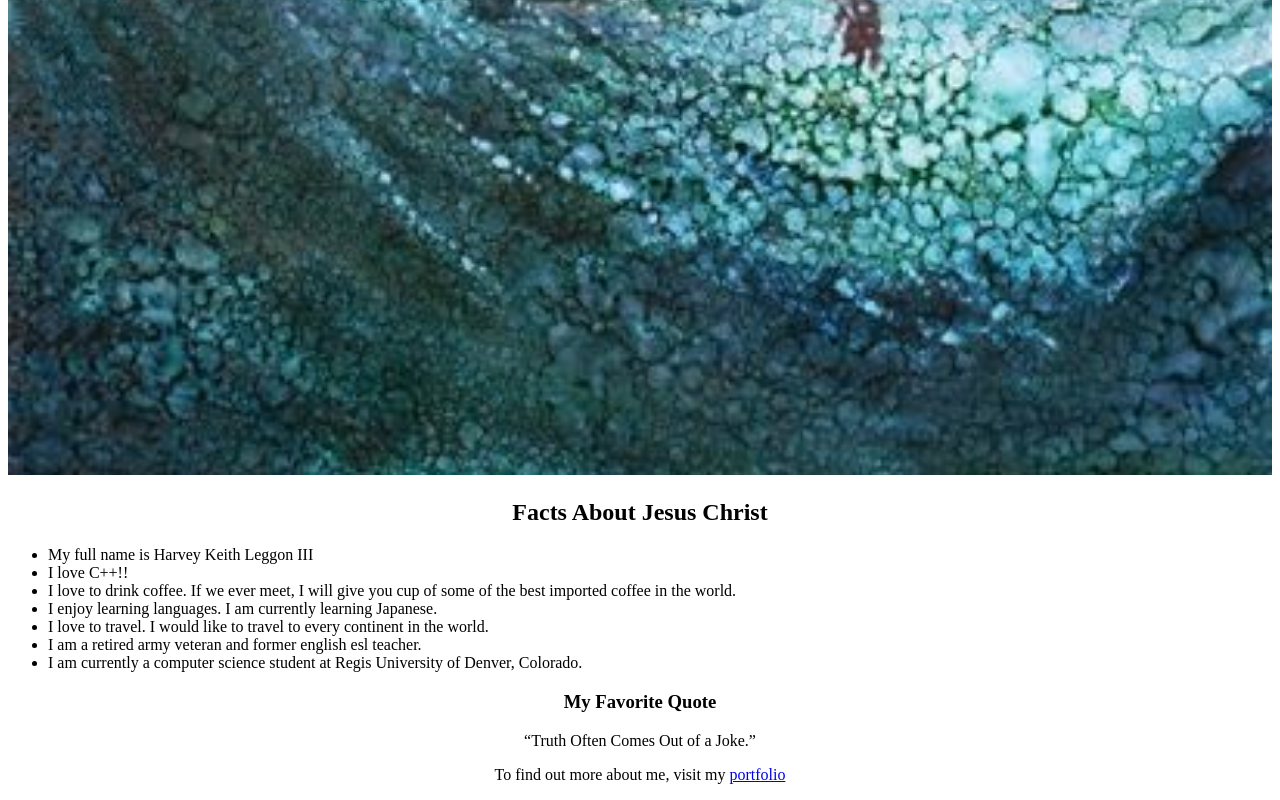
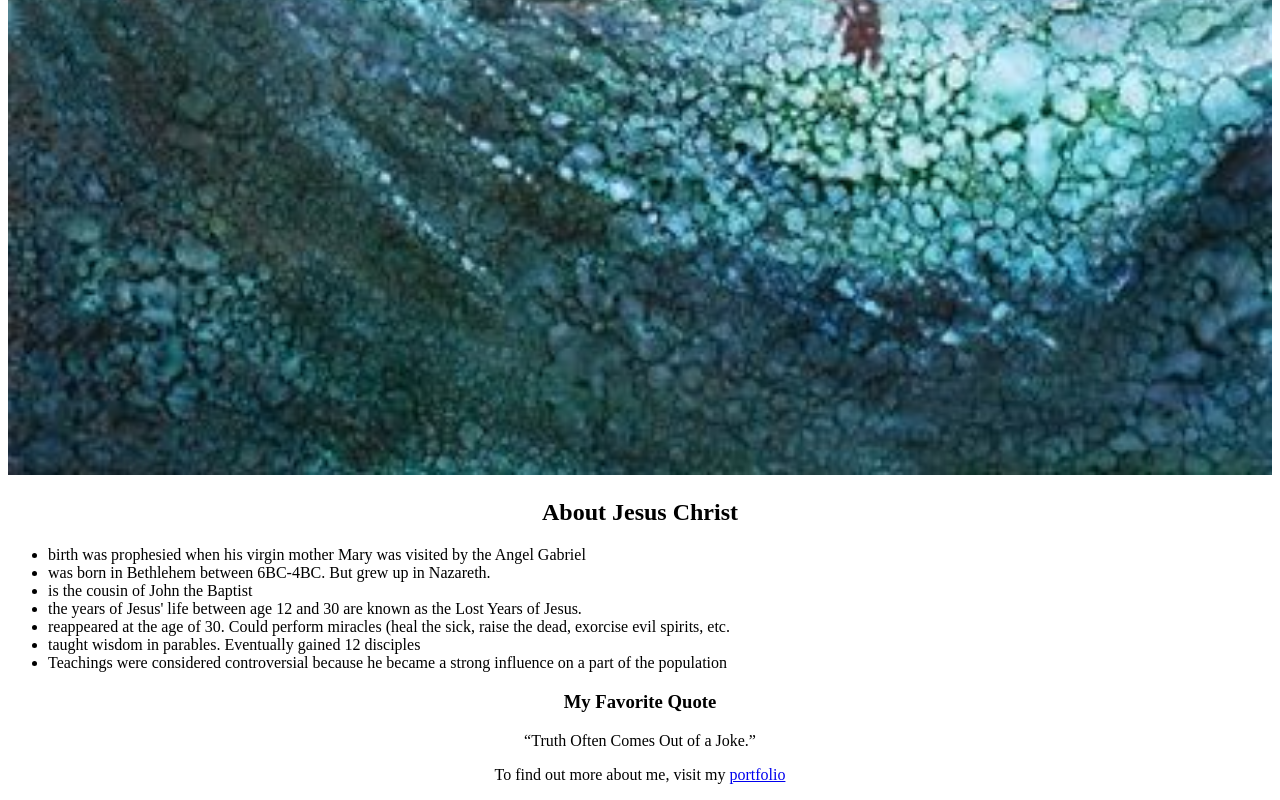
Before and after one commit to hkl-iii/wrt2_project, a plain HTML site: page index.html in a window 1280 px wide. Shown: the part 1502-2302 px from the top of the page. Drawn offline with Linux system fonts and the light colour scheme.

Commit message:
added texts

```diff
--- a/index.html
+++ b/index.html
@@ -7,24 +7,24 @@
     </head>
     <body>
         <div style = "text-align: center;">
-            <h1 style = "text-align: center;">Harvey Leggon III</h1>
+            <h1 style = "text-align: center;">Jesus  Christ of Nazareth</h1>
 
         <!-- <h1>Harvey Leggon III</h1> === html element   -->
 
-        <p>Harvey is a developer in the making and a content creator</p>
+        <p>Jesus Christ is the founding figure of Christianity's New Testament.</p>
 
         <img style = "width:100%; height: 100%;"  src = "handOfGod.jpg" alt = "hand of christ reaching out to you"/>
 
-        <h2>Facts About Jesus Christ</h2>
+        <h2>About Jesus Christ</h2>
 
         <ul style = "text-align: left;">
-          <li>My full name is Harvey Keith Leggon III</li>
-          <li>I love C++!!</li>
-          <li>I love to drink coffee. If we ever meet, I will give you cup of some of the best imported coffee in the world.</li>
-          <li>I enjoy learning languages. I am currently learning Japanese.</li>
-          <li>I love to travel. I would like to travel to every continent in the world.</li>
-          <li>I am a retired army veteran and former english esl teacher.</li>
-          <li>I am currently a computer science student at Regis University of Denver, Colorado.</li>
+          <li>birth was prophesied when his virgin mother Mary was visited by the Angel Gabriel</li>
+          <li>was born in Bethlehem between 6BC-4BC. But grew up in Nazareth.</li>
+          <li>is the cousin of John the Baptist</li>
+          <li>the years of Jesus' life between age 12 and 30 are known as the Lost Years of Jesus.</li>
+          <li>reappeared at the age of 30. Could perform miracles (heal the sick, raise the dead, exorcise evil spirits, etc. </li>
+          <li>taught wisdom in parables. Eventually gained 12 disciples</li>
+          <li>Teachings were considered controversial because he became a strong influence on a part of the population</li>
         </ul>
 
         <h3>My Favorite Quote</h3>
```
